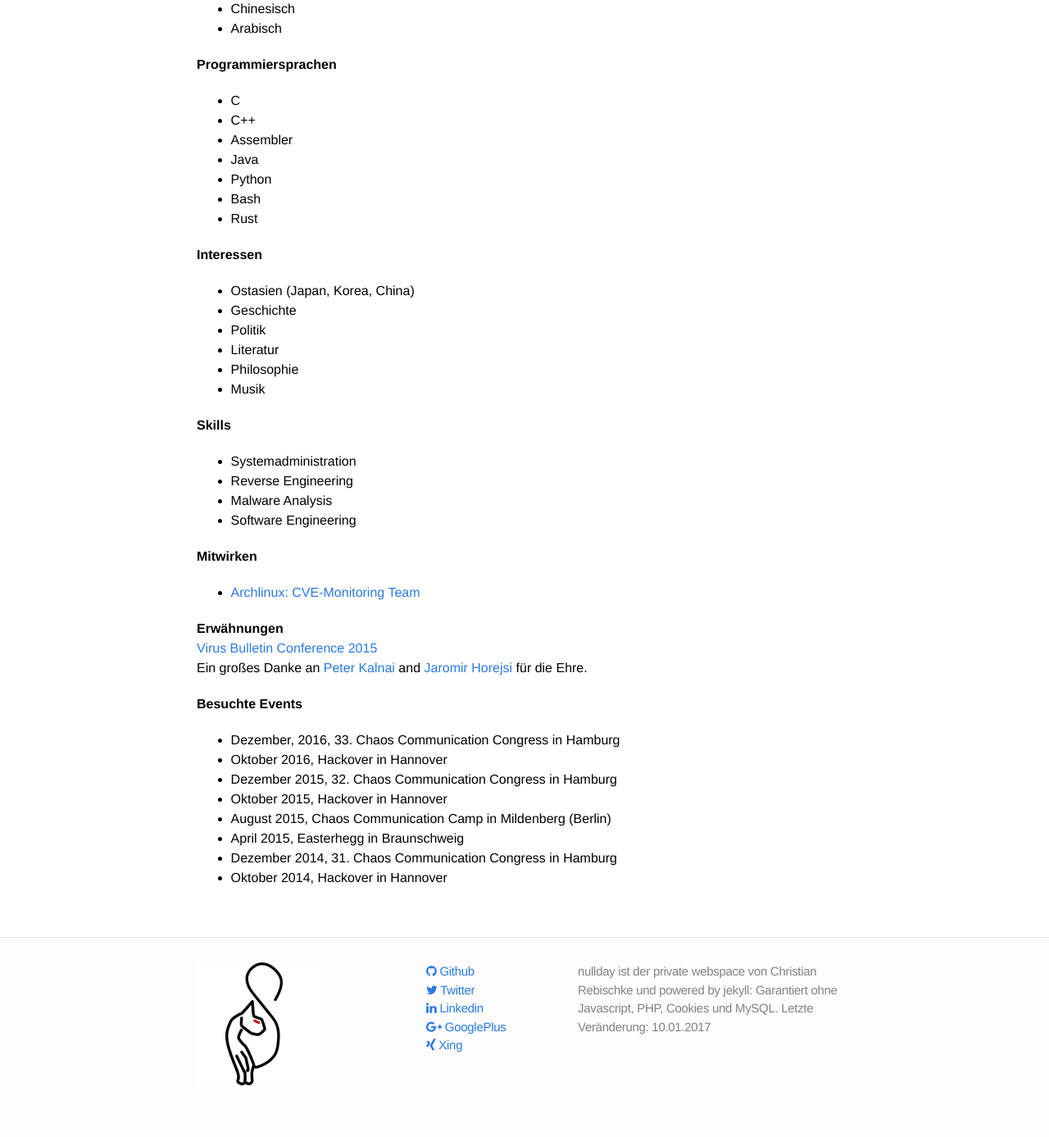
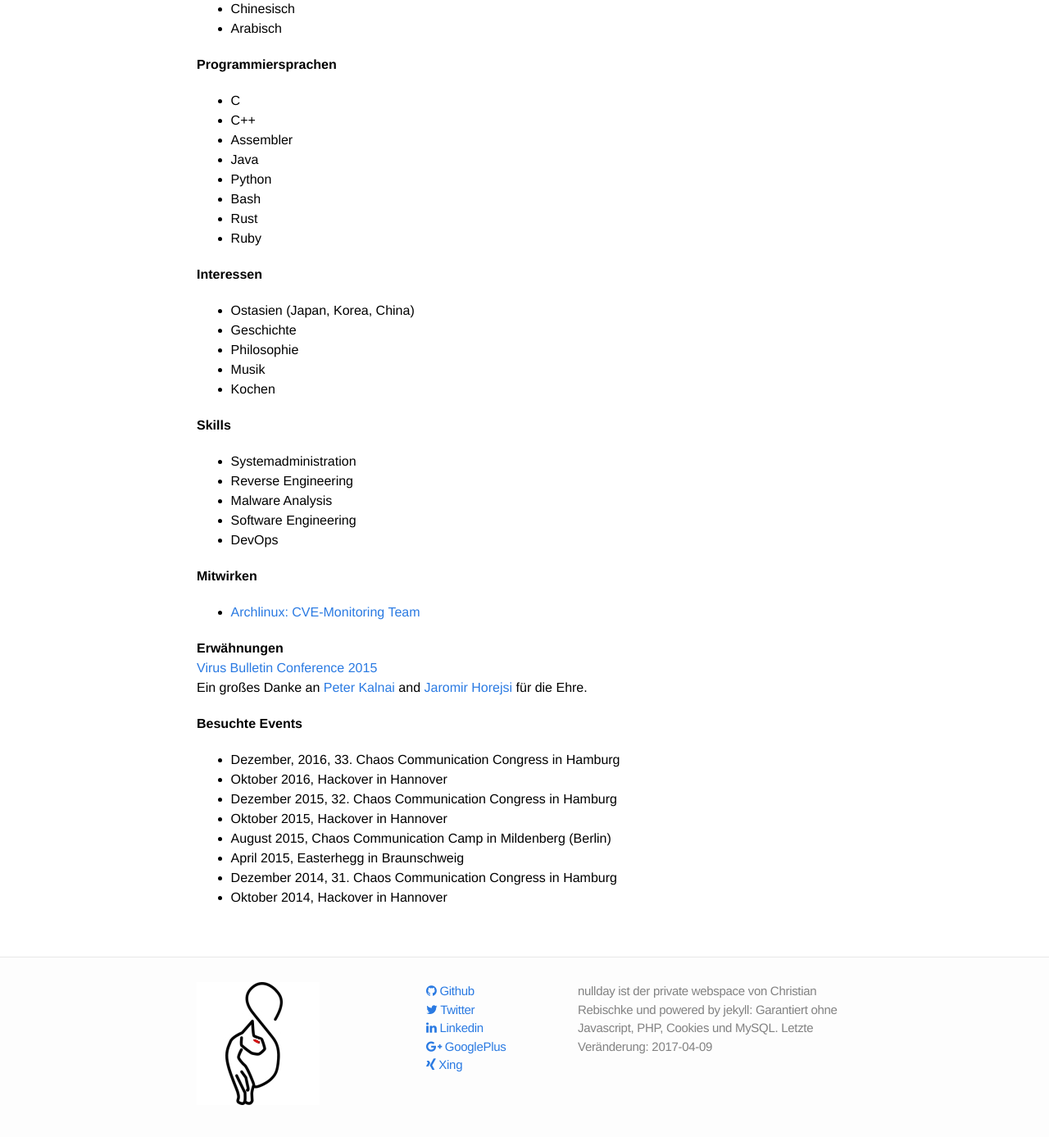
Before and after one commit to shibumi/shibumi.dev, a Jekyll site: the page built from about.md, in a window 1280 px wide and 1400 px high, scrolled down 1375 px. Shown: the top 1387 px of the window at 82% size. Built offline with Jekyll 4.4.1, drawn with Linux system fonts in a browser that asks for light colours; nearby versions of some CDN libraries; some of the changed text lies outside the part shown.

Commit message:
made some minor changes

```diff
--- a/_config.yml
+++ b/_config.yml
@@ -1,7 +1,7 @@
 # Site settings
 title: nullday
 email: chris@nullday.de
-description: "nullday ist der private webspace von Christian Rebischke und powered by jekyll: Garantiert ohne Javascript, PHP, Cookies und MySQL. Letzte Veränderung: 10.01.2017"
+description: "nullday ist der private webspace von Christian Rebischke und powered by jekyll: Garantiert ohne Javascript, PHP, Cookies und MySQL. Letzte Veränderung: 2017-04-09"
 baseurl: ""
 url: "http://www.nullday.de"
 twitter_username: sh1bumi
--- a/_posts/2014-08-18-privates-data-mining.markdown
+++ b/_posts/2014-08-18-private-data-mining.markdown
@@ -1,6 +1,6 @@
 ---
 layout: post
-title:  "Privates Data Mining"
+title:  "Private Data Mining"
 date:   2014-08-18 13:13:13
 categories: IT-Sec
 ---
--- a/about.md
+++ b/about.md
@@ -68,15 +68,15 @@ Clausthal-Zellerfeld (2004-2013)
 * Python
 * Bash
 * Rust
+* Ruby
 
 **Interessen**
 
 * Ostasien (Japan, Korea, China)
 * Geschichte
-* Politik
-* Literatur
 * Philosophie
 * Musik
+* Kochen
 
 **Skills**
 
@@ -84,6 +84,7 @@ Clausthal-Zellerfeld (2004-2013)
 * Reverse Engineering
 * Malware Analysis
 * Software Engineering
+* DevOps
 
 **Mitwirken**
 
```
Also changed, not shown: other parts of about.md (+1 -1 lines), 1 other file.
